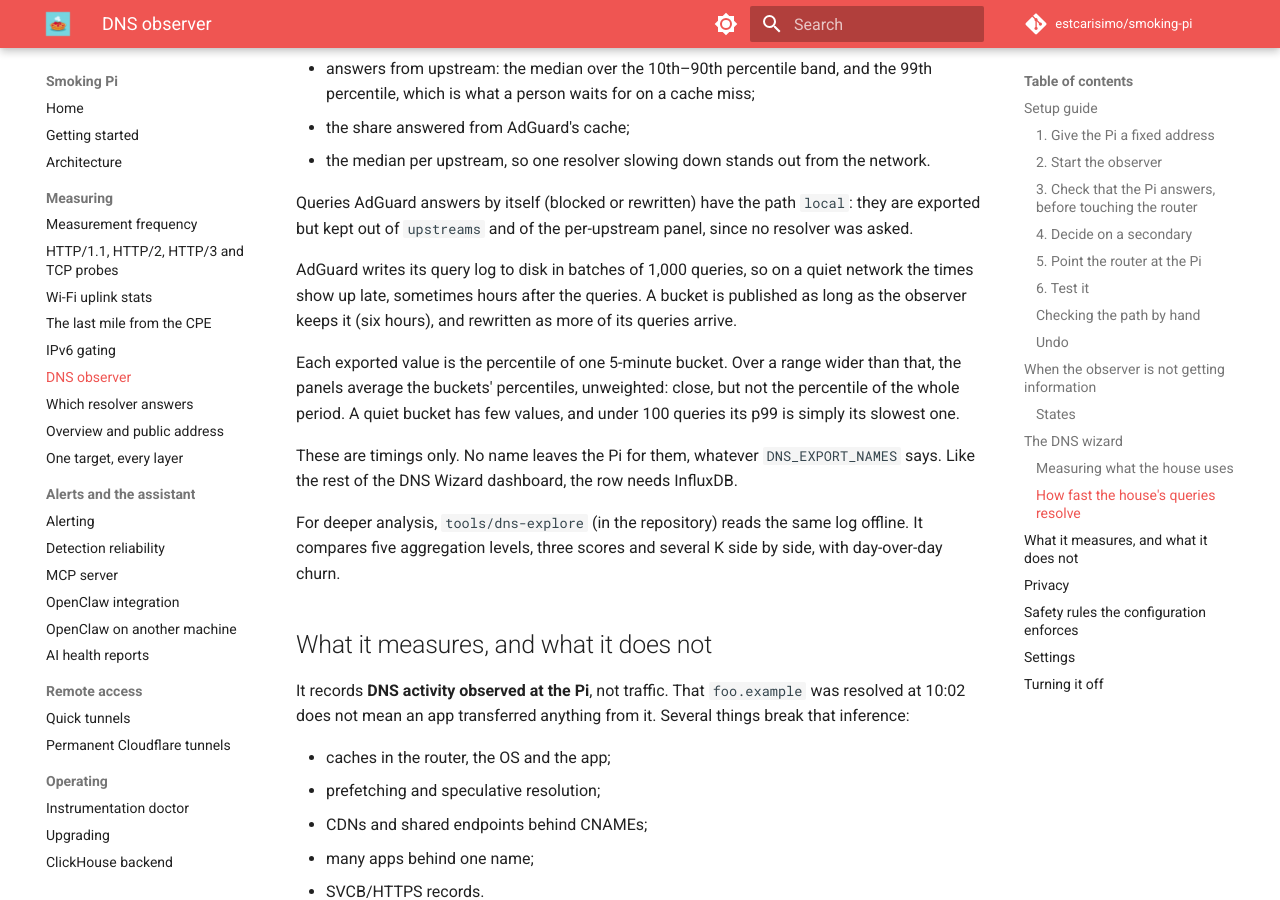
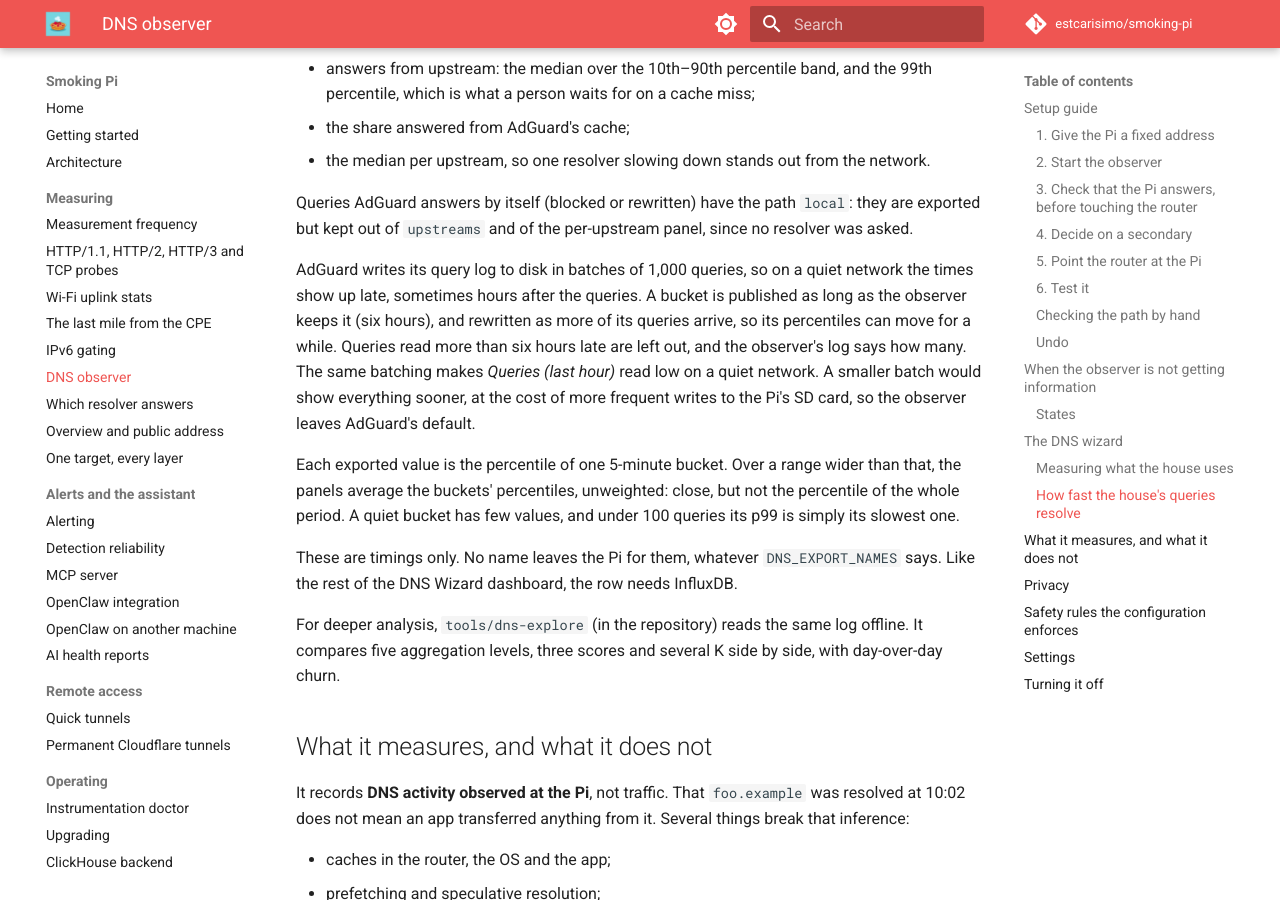
Before and after one commit to estcarisimo/smoking-pi, an MkDocs documentation site: the page built from docs/dns-observer.md, in a window 1280 px wide and 900 px high, scrolled down 10155 px. Built offline with MkDocs 1.6.1 and Material for MkDocs 9.7.7, drawn with Linux system fonts in a browser that asks for light colours; comment, search, counter and statistics services are not loaded.

Commit message:
fix(dns): log query times read too late to keep; one Fixed heading; tests for growth and the edge
Co-Authored-By: Claude Opus 5.5 <noreply@anthropic.com>

```diff
--- a/docs/dns-observer.md
+++ b/docs/dns-observer.md
@@ -430,7 +430,12 @@ per-upstream panel, since no resolver was asked.
 AdGuard writes its query log to disk in batches of 1,000 queries, so on a
 quiet network the times show up late, sometimes hours after the queries.
 A bucket is published as long as the observer keeps it (six hours), and
-rewritten as more of its queries arrive.
+rewritten as more of its queries arrive, so its percentiles can move for a
+while. Queries read more than six hours late are left out, and the
+observer's log says how many. The same batching makes *Queries (last hour)*
+read low on a quiet network. A smaller batch would show everything sooner,
+at the cost of more frequent writes to the Pi's SD card, so the observer
+leaves AdGuard's default.
 
 Each exported value is the percentile of one 5-minute bucket. Over a
 range wider than that, the panels average the buckets' percentiles,
```
Also changed, not shown: CHANGELOG.md (+10 -10 lines), 2 other files.
